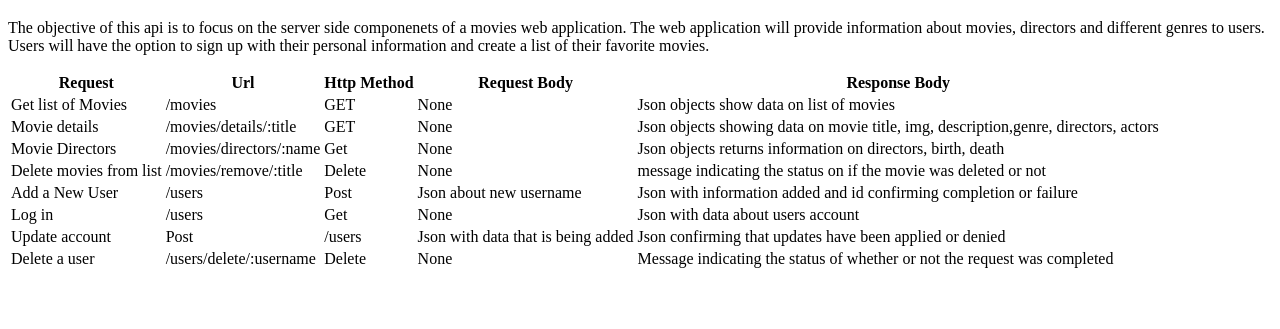
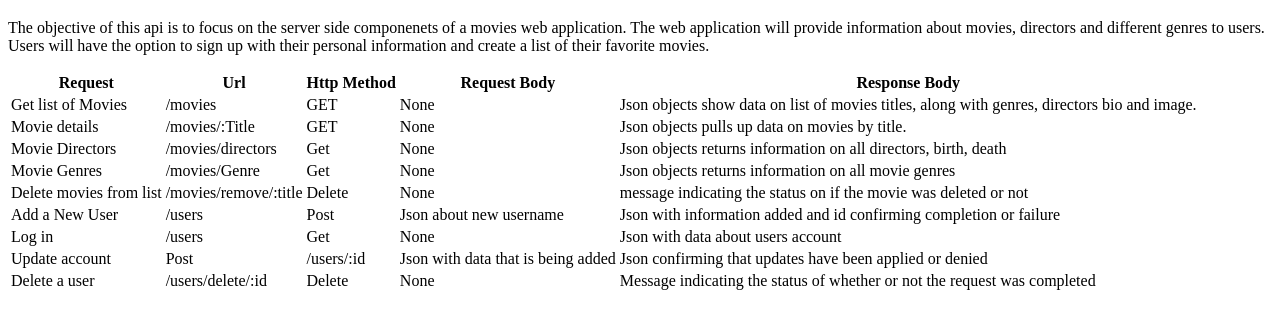
Before and after one commit to warpedpuppy/bh_movie_api_with_tokens, a website: page movie_api/public/documentation.html in a window 1280 px wide. Shown: the part 61-390 px from the top of the page. Drawn offline with Linux system fonts and the light colour scheme.

Commit message:
Update information about paths in documentation

```diff
--- a/movie_api/public/documentation.html
+++ b/movie_api/public/documentation.html
@@ -24,21 +24,28 @@
                     <td>/movies</td>
                     <td>GET</td>
                     <td>None</td>
-                    <td>Json objects show data on list of movies</td>
+                    <td>Json objects show data on list of movies titles, along with genres, directors bio and image.</td>
                 </tr>
                 <tr>
                     <td>Movie details</td>
-                    <td>/movies/details/:title</td>
+                    <td>/movies/:Title</td>
                     <td>GET</td>
                     <td>None</td>
-                    <td>Json objects showing data on movie title, img, description,genre, directors, actors</td>
+                    <td>Json objects pulls up data on movies by title.</td>
                 </tr>
                 <tr>
                     <td>Movie Directors</td>
-                    <td>/movies/directors/:name</td>
+                    <td>/movies/directors</td>
                     <td>Get</td>
                     <td>None</td>
-                    <td>Json objects returns information on directors, birth, death</td>
+                    <td>Json objects returns information on all directors, birth, death</td>
+                </tr>
+                <tr>
+                    <td>Movie Genres</td>
+                    <td>/movies/Genre</td>
+                    <td>Get</td>
+                    <td>None</td>
+                    <td>Json objects returns information on all movie genres</td>
                 </tr>
                 <tr>
                     <td>Delete movies from list</td>
@@ -64,13 +71,13 @@
                 <tr>
                     <td>Update account</td>
                     <td>Post</td>
-                    <td>/users</td>
+                    <td>/users/:id</td>
                     <td>Json with data that is being added</td>
                     <td>Json confirming that updates have been applied or denied</td>
                 </tr>
                 <tr>
                     <td>Delete a user</td>
-                    <td>/users/delete/:username</td>
+                    <td>/users/delete/:id</td>
                     <td>Delete</td>
                     <td>None</td>
                     <td>Message indicating the status of whether or not the request was completed</td>
```
